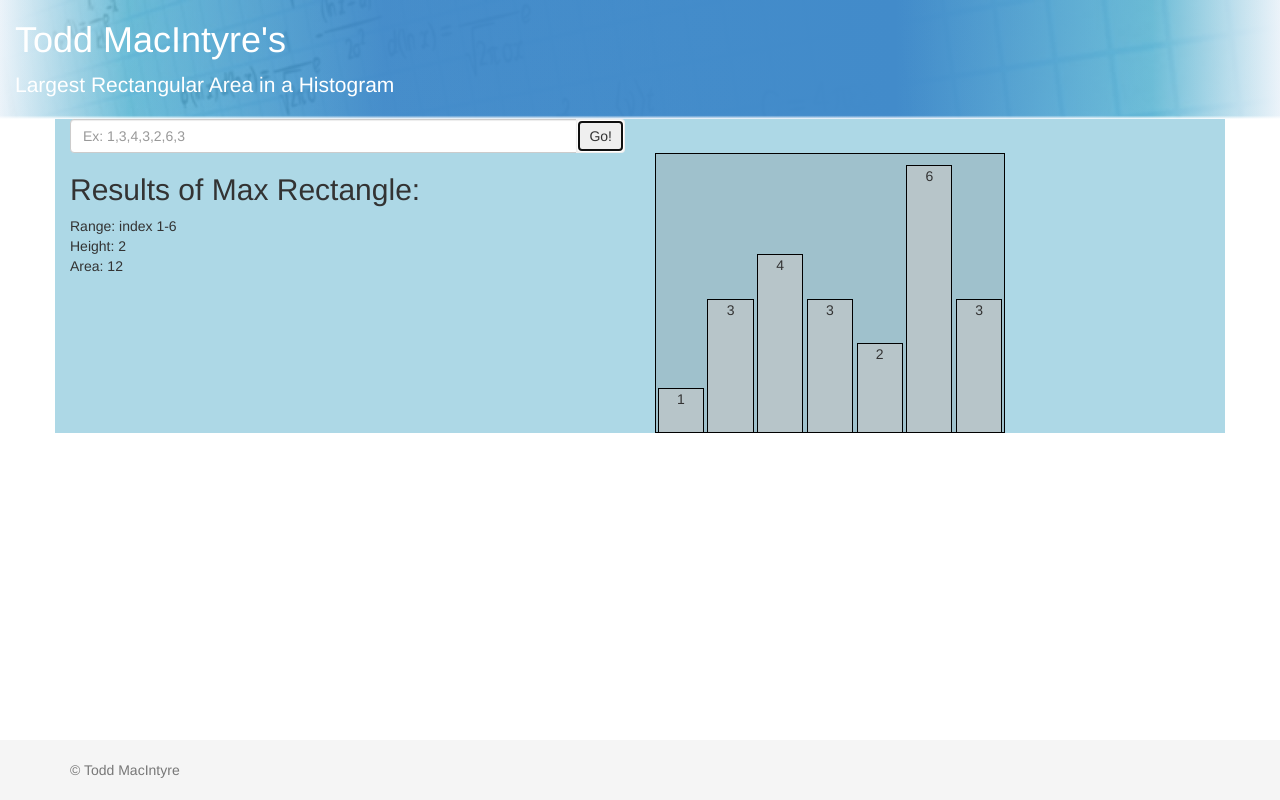
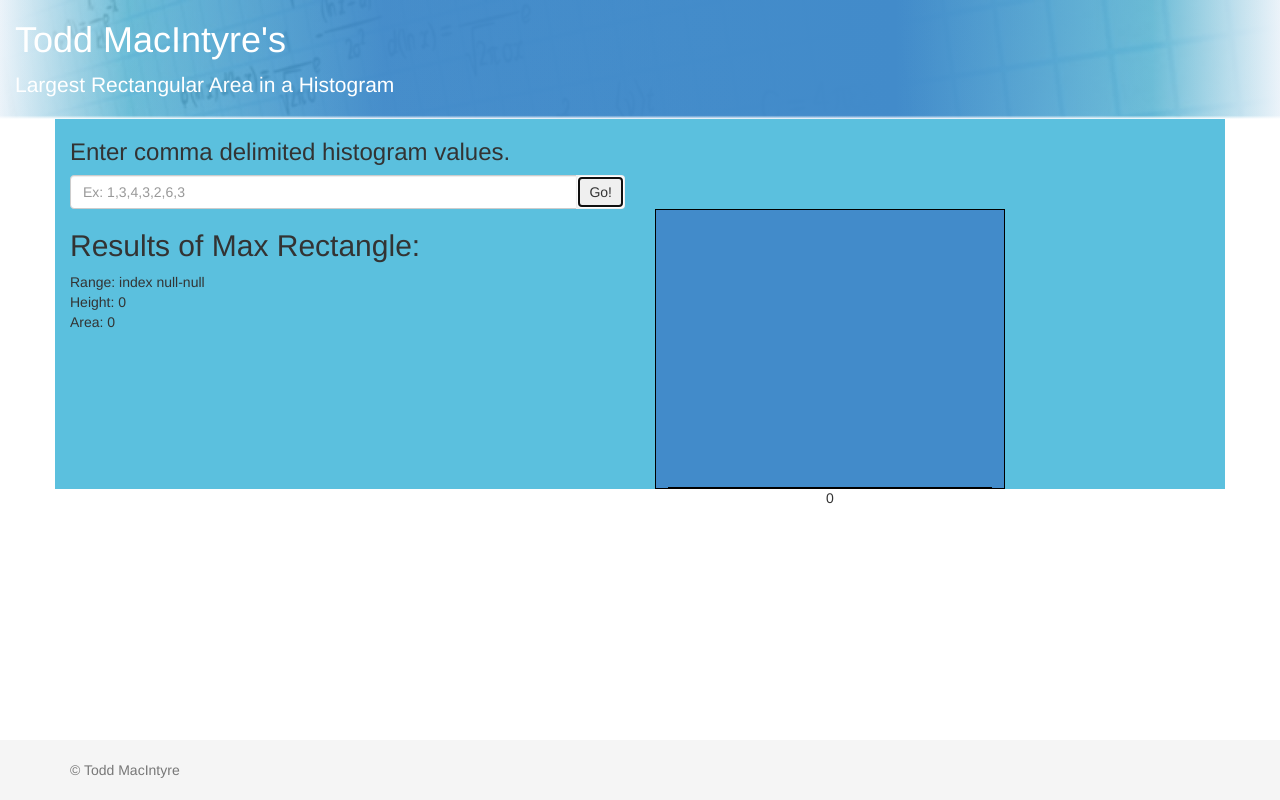
Before and after one commit to toddmacintyre/rect_in_histogram_js, a plain HTML site: page index.html in a window 1280 px wide. Both pictures are taken after a click on the button "Go!". Drawn offline with nearby package versions, Linux system fonts and the light colour scheme.

Commit message:
Added user input for histogram

```diff
--- a/css/main.css
+++ b/css/main.css
@@ -53,14 +53,14 @@ body div.container-fluid {
 
 
 #jsDisplay {
-  background-color: lightblue;
+  background-color: rgb(91,192,222);
 }
 
 
 #histogram {
   border: 1px solid black;
   padding-top: 2%;
-  background-color: rgba(100,100,100,.2);
+  background-color: rgb(66,139,202);
   height: 280px;
   width: 350px;
 
@@ -72,7 +72,7 @@ body div.container-fluid {
 }
 
 #histogram div {
-  background-color: rgba(200,200,200,.6);
+  background-color: rgb(92,184,92);
   height: 80%;
   text-align: center;
   border: 1px solid black;
--- a/index.html
+++ b/index.html
@@ -23,12 +23,14 @@
 
     <div class="container card card-block mt-3 px-1 pb-2" id="jsDisplay">
 
+      <h3>Enter comma delimited histogram values.</h2>
+
       <div class="row mb-2">
         <div class="col-lg-6">
           <div class="input-group">
-            <input type="text" class="form-control" placeholder="Ex: 1,3,4,3,2,6,3">
+            <input id="histoInput" type="text" class="form-control" placeholder="Ex: 1,3,4,3,2,6,3">
             <span class="input-group-btn">
-              <button class="btn btn-secondary" type="button">Go!</button>
+              <button id="histoBtn" class="btn btn-secondary" type="button">Go!</button>
             </span>
           </div>
         </div>
--- a/js/app.js
+++ b/js/app.js
@@ -128,15 +128,10 @@ var printTallest = function(tallest) {
 // histo = [3,2,1,0,1,2,3,4];
 // histo = [4,5,4,3,4];
 // histo = [7,6,5,4,3,2,1,0];
-histo = [1,3,4,3,2,6,3];
+// histo = [1,3,4,3,2,6,3];
 // histo = [0,5,10,7,10,4,6,3,9];
 // histo = [3,20,16,0,0,0,30];
 // histo = [0,0,0,0,0,0,0];
 // histo = [5,5,5,5,5];
 // histo = [5];
 // histo = [3,3,3,3,3,3,3,2,3,4,6,9,4,6,6,3,2,3,3,3,3,3,3];
-
-
-rectReturn = lgRect(histo);
-maxRect = rectReturn[0];
-tallest = rectReturn[1].height;
--- a/js/display.js
+++ b/js/display.js
@@ -1,25 +1,62 @@
-console.log('loading: display.js');
-console.log(histo);
+//Remove color class when text input is clicked
 
-$jsDisplay = $('#jsDisplay');
 
+$( '#jsDisplay #histoBtn' ).click( function( event ) {
+  event.preventDefault();
+
+
+  //Get DOM elements
+  histogram = document.getElementById('histogram');
+  results = document.getElementById('results');
+
+
+  //Clear results and histogram div.
+  while (results.hasChildNodes()) {
+    results.removeChild(results.lastChild);
+	}
+	while (histogram.hasChildNodes()) {
+    histogram.removeChild(histogram.lastChild);
+	}
+
+
+	//Parse input field value into acceptable histogram array
+	histo = $('#histoInput').val().split(',').map(Number);
+
+	//Check if input is valid
+
+	//If valid, turn input green
+
+	//Else, turn input red and break
+
+
+
+	//Call lgRect function and feed results to variables
+	rectReturn = lgRect(histo);
+	maxRect = rectReturn[0];
+	tallest = rectReturn[1].height;
+
+
+	//Create result header element
 	var header = document.createElement('h2');
 	header.innerHTML = "Results of Max Rectangle: ";
 
+
+	//Create result content element
 	var content = document.createElement('p');
 	var contentHTML = "Range: index " + maxRect.sIndex + "-" + maxRect.eIndex + "<br>";
 	contentHTML += "Height: " + maxRect.height + "<br>";
 	contentHTML += "Area: " + maxRect.size;
 	content.innerHTML = contentHTML;
 
-$('#results').append(header);
-$('#results').append(content);
+
+	//Append header and content
+	results.appendChild(header);
+	results.appendChild(content);
 
 
 
 
 
-histogram = document.getElementById('histogram');
 	for (let i = 0; i < histo.length; i++) {
 		var height;
 		var bar = document.createElement('div');
@@ -37,5 +74,4 @@ for (let i = 0; i < histo.length; i++) {
 
 
 
-
-//Add a multiplier to the tallest, and derive each div height as a percentage of adjusted amount.
+});
```
Lines whose indentation alone changed are shown as unchanged.
